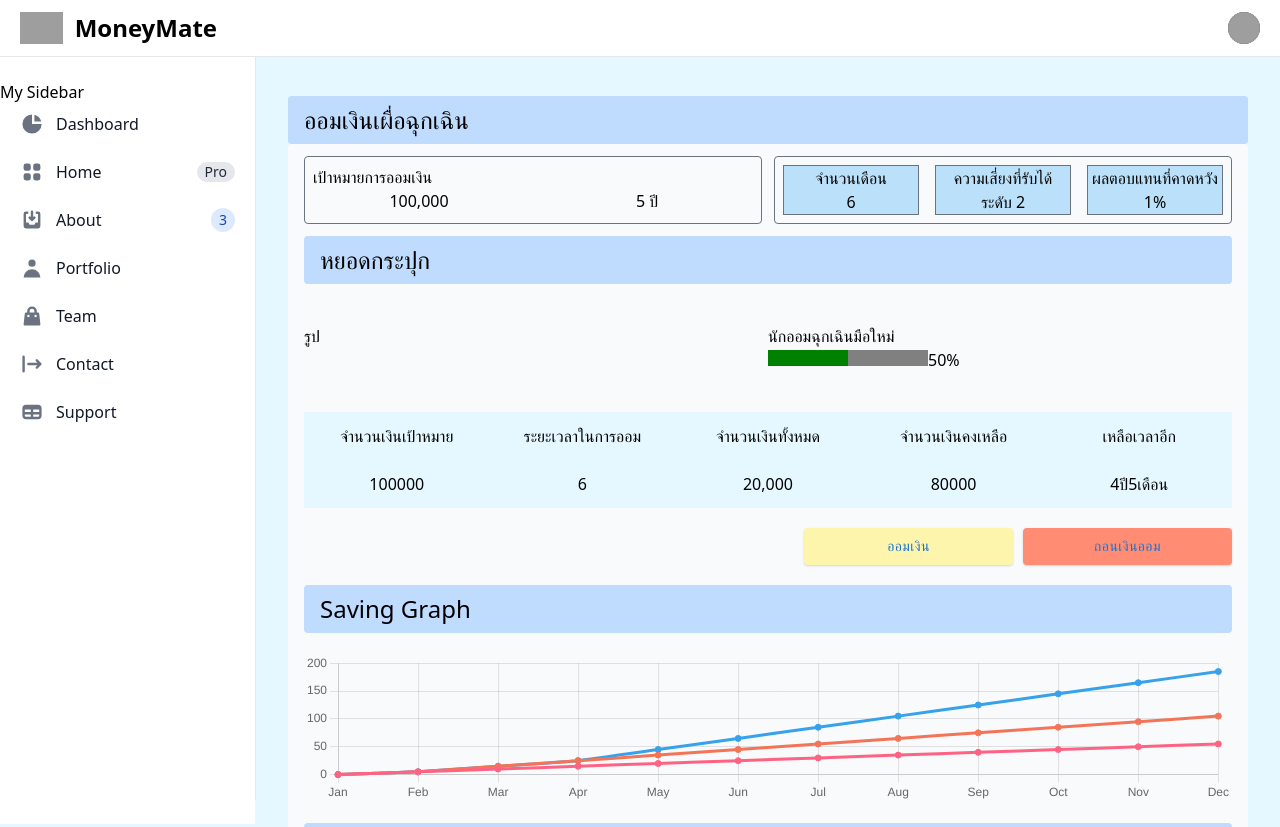
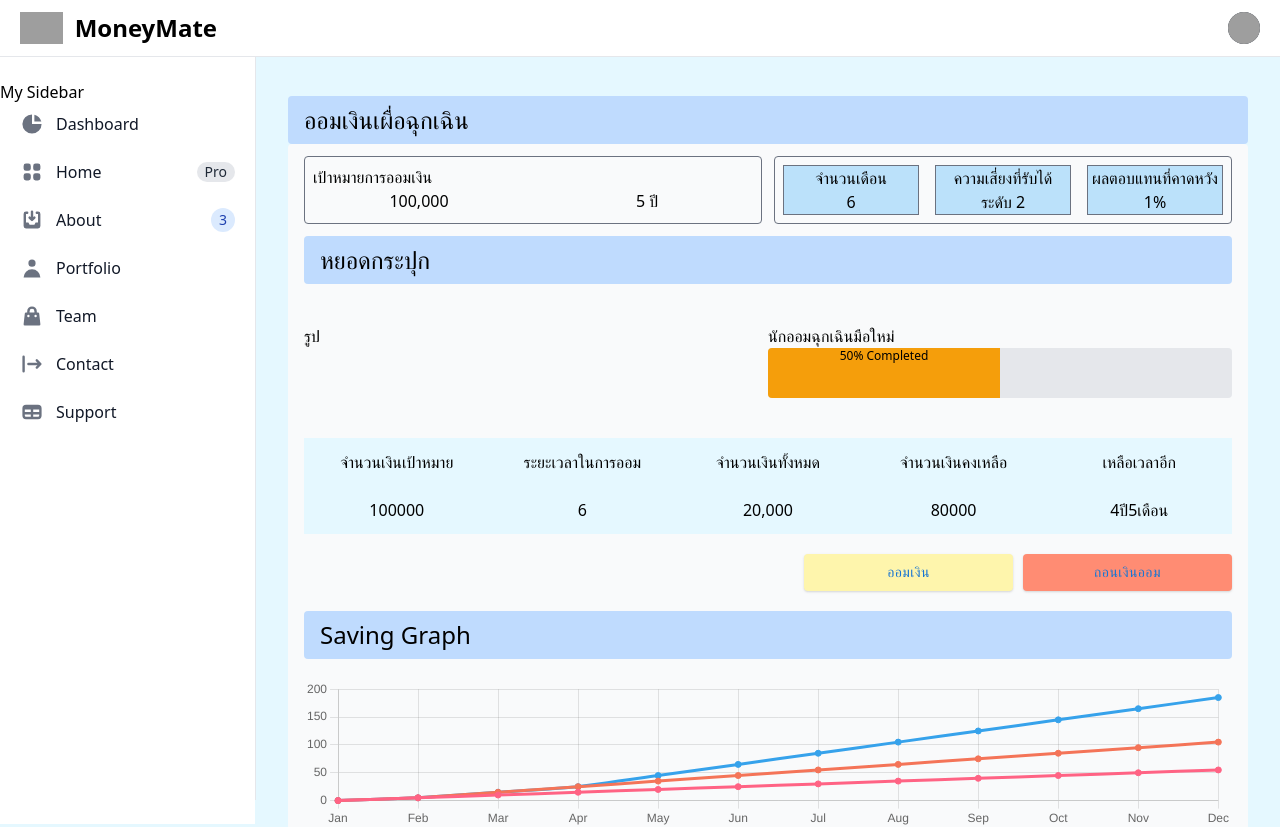
Before and after one commit to JuneKR/money-mate, a Next.js app in the folder frontend/: page /emergencyDashboard in a window 1280 px wide. Shown: the top 827 px of the page. Built offline with nearby package versions, Linux system fonts and the light colour scheme; grey boxes are pictures that could not be loaded.

Commit message:
custom progress bar

```diff
--- a/frontend/src/components/SavingEmergency/EmergencyGraphComponent/Progress1.tsx
+++ b/frontend/src/components/SavingEmergency/EmergencyGraphComponent/Progress1.tsx
@@ -1,4 +1,5 @@
 import React, { useRef, useEffect } from 'react';
+import { Progress } from "@material-tailwind/react";
 interface Progress1Props {
     title: string;
 }
@@ -8,9 +9,14 @@ const Progress1: React.FC<Progress1Props> = (props) => {
 
 
     return (
-      <div>
-            <progress value={progress} max="100" />
-            <span>{progress}%</span>
+      <div className='w-full h-full'>
+            <Progress
+            value={progress}
+            color="yellow"
+            label="Completed"
+            style={{width: "100%", height: 50}}
+            className="bg-gray-200"
+            />
       </div>
     );
 };
```
